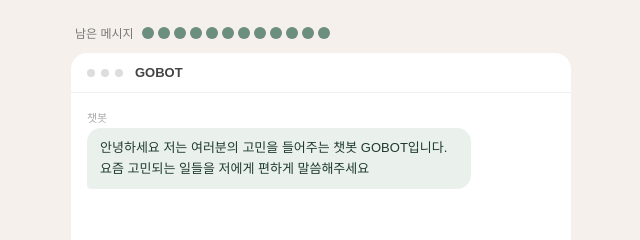
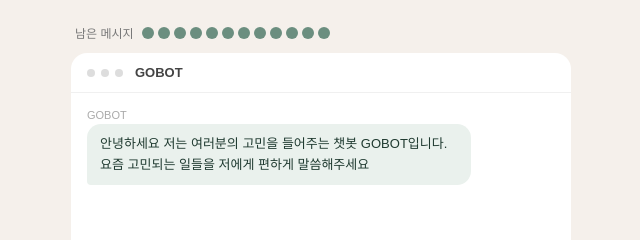
Before and after one commit to skye-suhyun-kim/chatbot_mirroring, a plain HTML site: page index.html in a window 1280 px wide. Shown: the top 240 px of the page, 319-959 px from the left. Drawn offline with Linux system fonts and the light colour scheme.

Commit message:
Update index.html

```diff
--- a/index.html
+++ b/index.html
@@ -157,7 +157,7 @@
   row.className = 'mrow ' + role;
   const spk = document.createElement('span');
   spk.className = 'spk';
-  spk.textContent = role === 'user' ? '나' : '챗봇';
+  spk.textContent = role === 'user' ? '나' : 'GOBOT';
   const b = document.createElement('div');
   b.className = 'bubble ' + (role === 'user' ? 'user' : 'bot');
   b.textContent = text;
```
